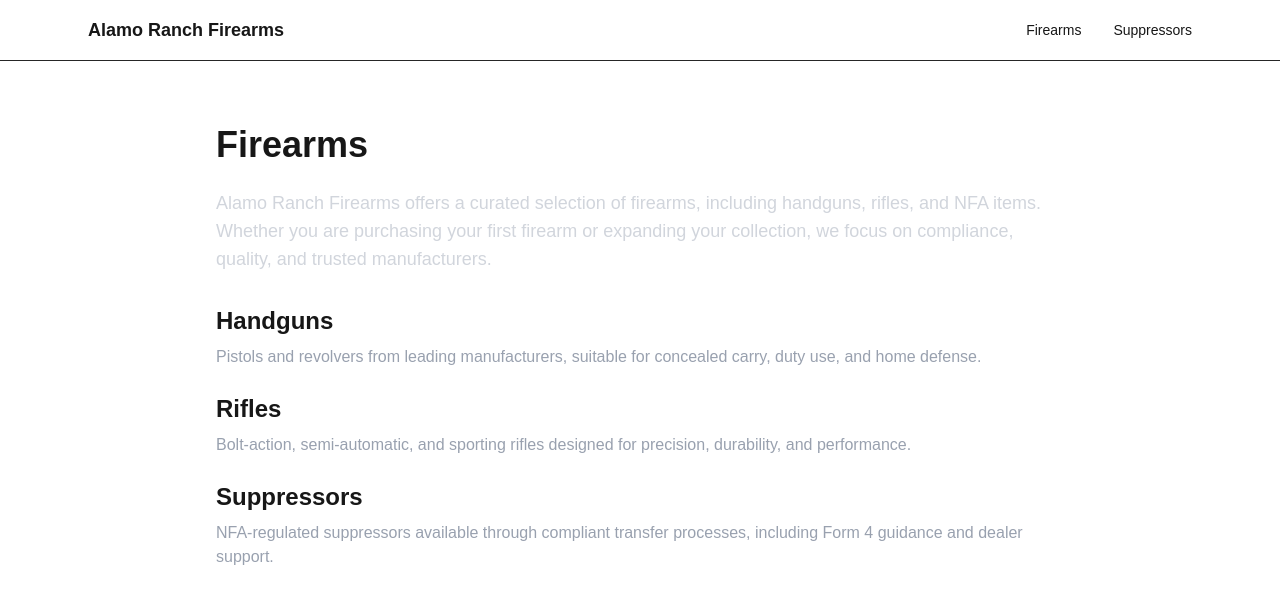
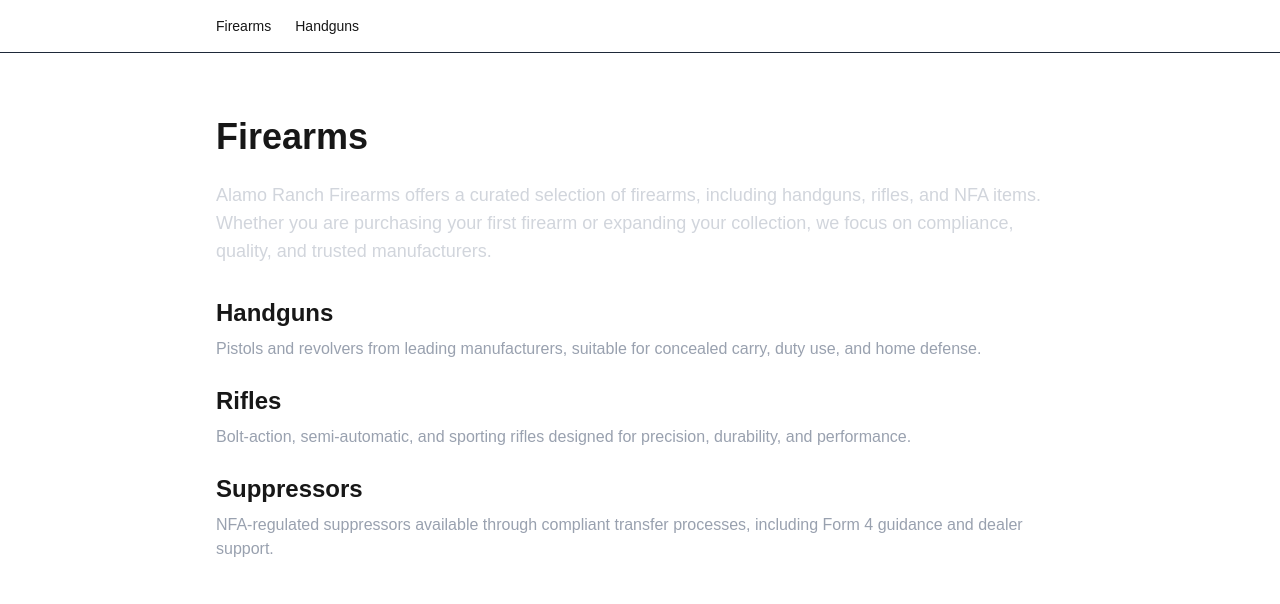
Before and after one commit to alamoranchfirearms-stack/arf-frontend, a Next.js app: page /firearms in a window 1280 px wide. Shown: the top 604 px of the page. Built offline with nearby package versions, Linux system fonts and the light colour scheme.

Commit message:
Use Nav component in layout

```diff
--- a/app/layout.tsx
+++ b/app/layout.tsx
@@ -2,7 +2,7 @@
 import { Geist, Geist_Mono } from "next/font/google";
 import "./globals.css";
 import { Analytics } from "@vercel/analytics/react";
-import HeaderNav from "./components/HeaderNav";
+import Nav from "./components/Nav";
 
 
 const geistSans = Geist({
@@ -28,7 +28,7 @@
   return (
     <html lang="en">
       <body>
-        <HeaderNav />
+        <Nav />
         {children}
         <Analytics />
       </body>
```
